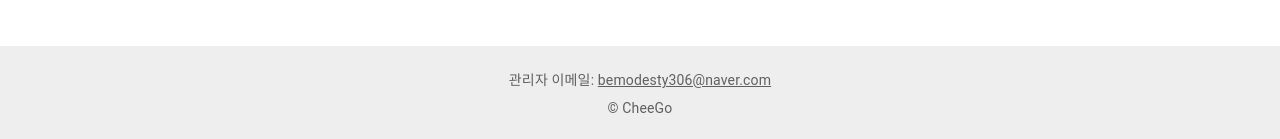
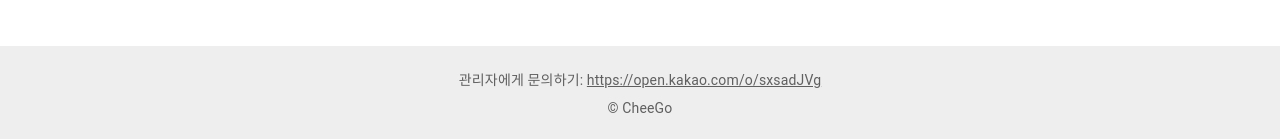
Before and after one commit to junho100/chee-go-web, a React (Create React App) app: page /forgot-password in a window 1280 px wide. Shown: the part 706-845 px from the top of the page. Built offline with nearby package versions, Linux system fonts and the light colour scheme; no server answers.

Commit message:
Feat: add contact link

```diff
--- a/src/components/ForgotPassword/ForgotPassword.js
+++ b/src/components/ForgotPassword/ForgotPassword.js
@@ -50,7 +50,7 @@ function ForgotPassword() {
     setSnackbar({
       open: true,
       message:
-        "준비 중입니다. 사이트 하단 이메일을 통해 관리자에게 문의 주세요.",
+        "준비 중입니다. 사이트 하단 오픈채팅방을 통해 관리자에게 문의 주세요.",
       severity: "info",
     });
   };
--- a/src/components/common/Footer.js
+++ b/src/components/common/Footer.js
@@ -16,9 +16,13 @@ function Footer() {
       }}
     >
       <Typography variant="body2" color="text.secondary" align="center">
-        관리자 이메일:{" "}
-        <Link href="mailto:bemodesty306@naver.com" color="inherit">
-          bemodesty306@naver.com
+        관리자에게 문의하기:{" "}
+        <Link
+          href="https://open.kakao.com/o/sxsadJVg"
+          target="_blank"
+          color="inherit"
+        >
+          https://open.kakao.com/o/sxsadJVg
         </Link>
       </Typography>
       <Typography
```
